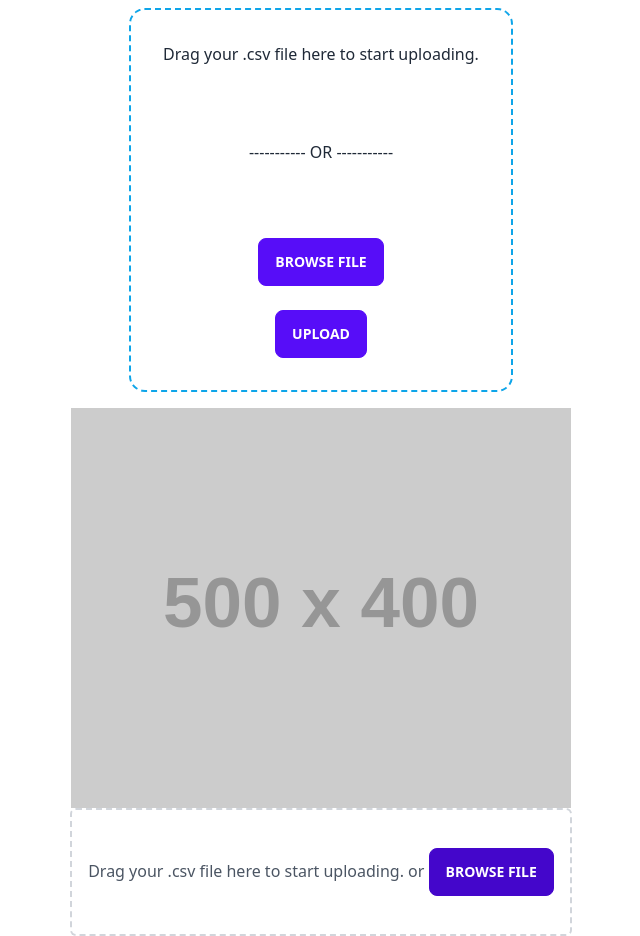
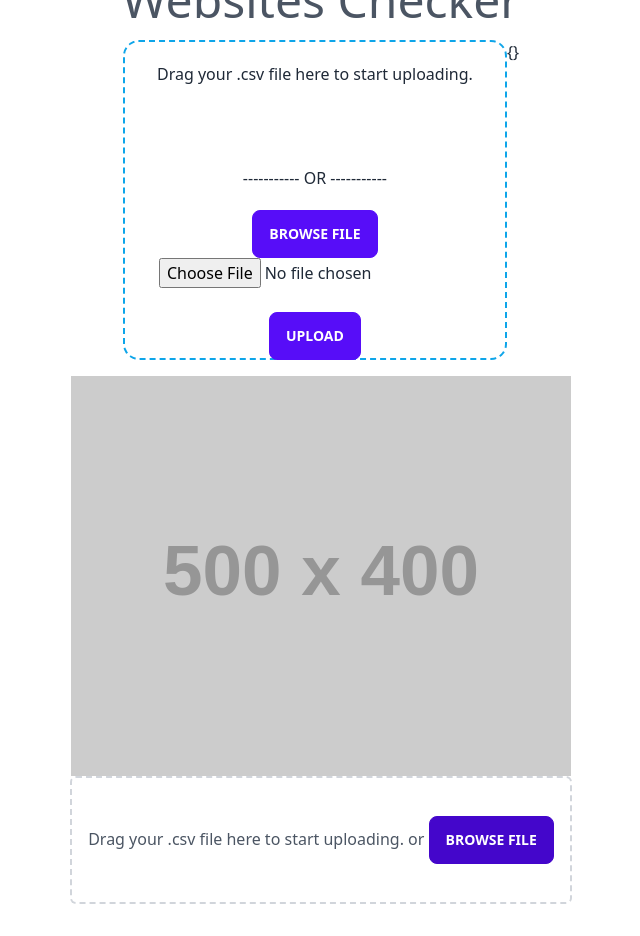
Before and after one commit to panutat-p/line-remoteinterview-vue, a Vue app: page / in a window 1280 px wide. Shown: the whole page, without its empty margins (319-959 px from the left). After the commit the page ends 904 px from the top, so only its background shows below. Built offline with nearby package versions, Linux system fonts and the light colour scheme.

Commit message:
UploadCard, base64 to data, show response JSON

```diff
--- a/src/components/UploadCard.vue
+++ b/src/components/UploadCard.vue
@@ -1,29 +1,82 @@
 <script setup lang="ts">
-function hello(text: string) {
-  console.log(text);
+import { ref } from 'vue';
+import { upload } from '@/composable/upload';
+import type { ResultDto } from '@/types/result.dto';
+import { DateTime } from 'luxon';
+import type { UploadDto } from '@/types/upload.dto';
+
+const file = ref<{ files: FileList }>();
+const result = ref<ResultDto>({});
+
+function getBase64(blob: Blob) {
+  return new Promise((resolve, reject) => {
+    const reader = new FileReader();
+    reader.readAsDataURL(blob);
+    reader.onload = () => resolve(reader.result);
+    reader.onerror = (error) => reject(error);
+  });
+}
+
+async function uploadFile() {
+  let base64: string;
+  if (file.value) {
+    console.log(file.value.files);
+    console.log(file.value.files[0]);
+    if (file.value?.files.length > 0) {
+      base64 = await getBase64(file.value.files[0]);
+      console.log(base64);
+    } else {
+      console.log('no file');
+      return;
+    }
+  } else {
+    console.log('no file');
+    return;
+  }
+  const arr = base64.split(',');
+  if (arr[0] !== 'data:text/csv;base64') {
+    console.log('wrong file format');
+    return;
+  }
+  const data = arr[1];
+  try {
+    const payload: UploadDto = { data: data };
+    result.value = await upload(payload);
+  } catch (e) {
+    console.log(e);
+    console.log(e?.response?.data);
+    alert(e?.response?.data?.error);
+  } finally {
+    console.log('uploadFile(data)');
+  }
+}
+
+function toMinute(milli: number): string {
+  return DateTime.fromMillis(milli).toFormat("mm'm' ss's'");
 }
 </script>
 
 <template>
-  <div class="card w-96 h-96 bg-base-100 border-dashed border-2 border-sky-500">
-    <div class="card-body text-center">
-      <p>Drag your .csv file here to start uploading.</p>
-      <p>----------- OR -----------</p>
+  <div class="card w-96 h-80 bg-base-100 border-dashed border-2 border-sky-500">
+    <div class="text-center">
+      <p class="mt-5 mb-20">Drag your .csv file here to start uploading.</p>
+      <p class="mb-5">----------- OR -----------</p>
       <div class="card-actions justify-center">
-        <form
-          v-on:submit.prevent="hello('hello')"
-          enctype="multipart/form-data"
-        >
+        <form v-on:submit.prevent="uploadFile()" enctype="multipart/form-data">
           <label class="btn btn-primary" for="myfile">Browse File</label>
           <input
-            class="invisible fixed"
+            class=""
             type="file"
-            id="myfile"
-            name="myfile"
+            id="file"
+            name="csv"
+            ref="file"
           /><br /><br />
           <button class="btn btn-primary" type="submit">Upload</button>
         </form>
       </div>
     </div>
   </div>
+  <div>
+    {{ result }}
+  </div>
 </template>
```
